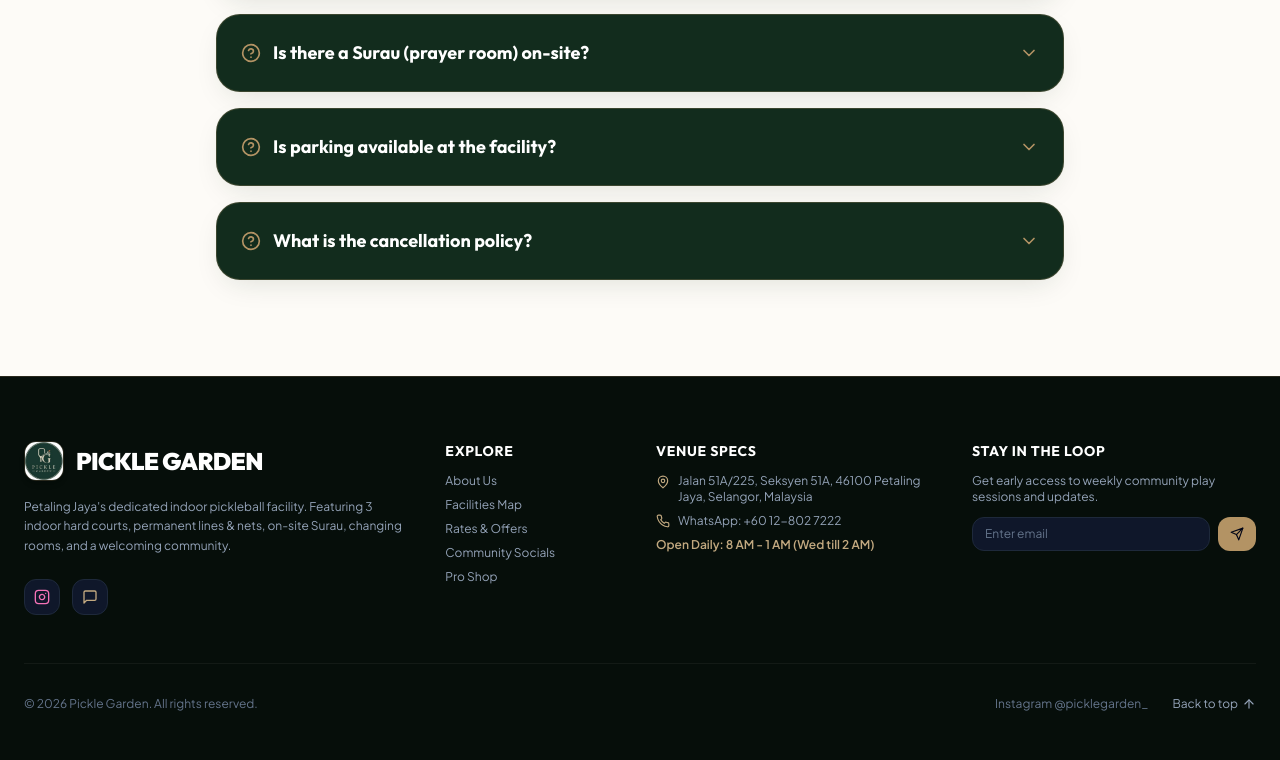
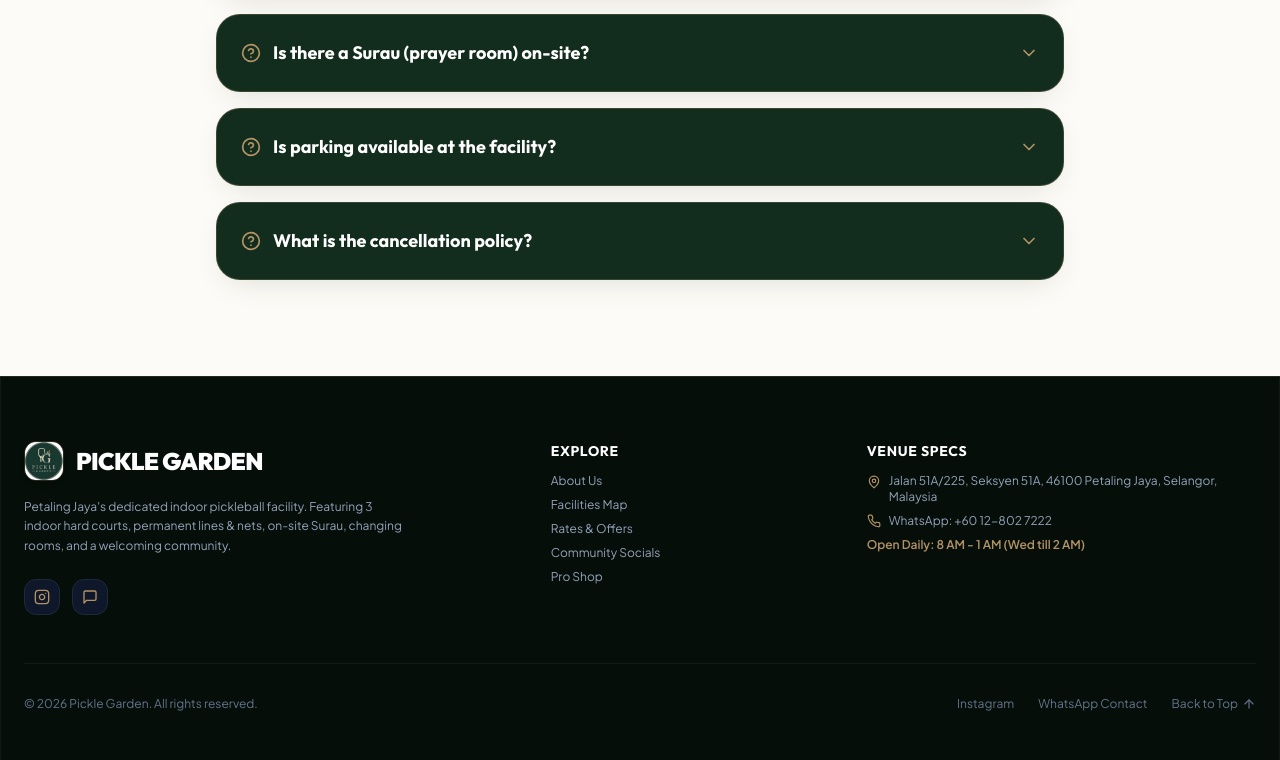
Before and after one commit to farahnini/Pickle-Garden, a React (Vite) app: page / in a window 1280 px wide. Shown: the part 9597-10357 px from the top of the page. Built offline with nearby package versions, Linux system fonts and the light colour scheme; a web font is replaced by a local one.

Commit message:
Remove newsletter signup from footer

```diff
--- a/src/components/Footer.jsx
+++ b/src/components/Footer.jsx
@@ -1,29 +1,24 @@
-import React, { useState } from 'react';
+import React from 'react';
 import { VENUE_INFO } from '../data/mockData';
-import { Instagram, MapPin, Phone, MessageSquare, ArrowUp, Send, CheckCircle2 } from 'lucide-react';
+import { Instagram, MapPin, Phone, MessageSquare, ArrowUp } from 'lucide-react';
 
 export default function Footer() {
-  const [subscribed, setSubmitted] = useState(false);
-  const [email, setEmail] = useState('');
-
-  const handleSubscribe = (e) => {
-    e.preventDefault();
-    if (email) setSubmitted(true);
-  };
-
   const scrollToTop = () => {
     window.scrollTo({ top: 0, behavior: 'smooth' });
   };
 
   return (
-    <footer className="bg-[#060e0a] border-t border-pickle-500/20 text-slate-400 text-sm relative pt-16 pb-12">
-      <div className="max-w-7xl mx-auto px-4 sm:px-6 space-y-12">
+    <footer className="bg-[#060e0a] border-t border-[#b39364]/20 text-slate-400 text-sm relative pt-16 pb-12">
+      {/* Structural lines */}
+      <div className="absolute inset-0 border-x border-white/5 max-w-7xl mx-auto pointer-events-none" />
+
+      <div className="max-w-7xl mx-auto px-4 sm:px-6 space-y-12 relative z-10">
 
         {/* Top Footer Grid */}
         <div className="grid grid-cols-1 md:grid-cols-2 lg:grid-cols-12 gap-8">
 
-          {/* Brand Column (4 cols) */}
-          <div className="lg:col-span-4 space-y-4">
+          {/* Brand Column (5 cols) */}
+          <div className="lg:col-span-5 space-y-4">
             <div className="flex items-center gap-3">
               <div className="w-10 h-10 rounded-xl overflow-hidden shadow-md shrink-0 border border-[#b39364]/20">
                 <img src="./assets/logo.jpg" alt="Pickle Garden Logo" className="w-full h-full object-cover" />
@@ -42,7 +37,7 @@ export default function Footer() {
                 href={VENUE_INFO.instagramUrl}
                 target="_blank"
                 rel="noreferrer"
-                className="w-9 h-9 rounded-xl bg-slate-900 border border-slate-800 flex items-center justify-center text-pink-400 hover:text-white hover:bg-pink-600 hover:border-pink-500 transition-all"
+                className="w-9 h-9 rounded-xl bg-slate-900 border border-slate-800 flex items-center justify-center text-[#b39364] hover:text-white hover:bg-pink-600 hover:border-pink-500 transition-all"
                 aria-label="Instagram"
               >
                 <Instagram className="w-4 h-4" />
@@ -51,7 +46,7 @@ export default function Footer() {
                 href={VENUE_INFO.whatsappUrl}
                 target="_blank"
                 rel="noreferrer"
-                className="w-9 h-9 rounded-xl bg-slate-900 border border-slate-800 flex items-center justify-center text-pickle-400 hover:text-white hover:bg-pickle-600 hover:border-pickle-500 transition-all"
+                className="w-9 h-9 rounded-xl bg-slate-900 border border-slate-800 flex items-center justify-center text-[#b39364] hover:text-white hover:bg-green-600 hover:border-green-500 transition-all"
                 aria-label="WhatsApp"
               >
                 <MessageSquare className="w-4 h-4" />
@@ -59,64 +54,34 @@ export default function Footer() {
             </div>
           </div>
 
-          {/* Quick Links (2 cols) */}
-          <div className="lg:col-span-2 space-y-3">
+          {/* Quick Links (3 cols) */}
+          <div className="lg:col-span-3 space-y-3">
             <div className="font-display font-bold text-white text-sm uppercase tracking-wider">Explore</div>
             <ul className="space-y-2 text-xs">
-              <li><a href="#about" className="hover:text-pickle-400 transition-colors">About Us</a></li>
-              <li><a href="#courts" className="hover:text-pickle-400 transition-colors">Facilities Map</a></li>
-              <li><a href="#rates" className="hover:text-pickle-400 transition-colors">Rates & Offers</a></li>
-              <li><a href="#open-play" className="hover:text-pickle-400 transition-colors">Community Socials</a></li>
-              <li><a href="#pro-shop" className="hover:text-pickle-400 transition-colors">Pro Shop</a></li>
+              <li><a href="#about" className="hover:text-[#b39364] transition-colors">About Us</a></li>
+              <li><a href="#courts" className="hover:text-[#b39364] transition-colors">Facilities Map</a></li>
+              <li><a href="#rates" className="hover:text-[#b39364] transition-colors">Rates & Offers</a></li>
+              <li><a href="#open-play" className="hover:text-[#b39364] transition-colors">Community Socials</a></li>
+              <li><a href="#pro-shop" className="hover:text-[#b39364] transition-colors">Pro Shop</a></li>
             </ul>
           </div>
 
-          {/* Information (3 cols) */}
-          <div className="lg:col-span-3 space-y-3">
+          {/* Information (4 cols) */}
+          <div className="lg:col-span-4 space-y-3">
             <div className="font-display font-bold text-white text-sm uppercase tracking-wider">Venue Specs</div>
             <ul className="space-y-2 text-xs">
               <li className="flex items-start gap-2">
-                <MapPin className="w-3.5 h-3.5 text-pickle-400 shrink-0 mt-0.5" />
+                <MapPin className="w-3.5 h-3.5 text-[#b39364] shrink-0 mt-0.5" />
                 <span>{VENUE_INFO.address}</span>
               </li>
               <li className="flex items-center gap-2">
-                <Phone className="w-3.5 h-3.5 text-pickle-400" />
+                <Phone className="w-3.5 h-3.5 text-[#b39364]" />
                 <span>WhatsApp: {VENUE_INFO.phoneDisplay}</span>
               </li>
-              <li className="text-pickle-400 font-semibold">
+              <li className="text-[#b39364] font-semibold">
                 Open Daily: 8 AM - 1 AM (Wed till 2 AM)
               </li>
             </ul>
-          </div>
-
-          {/* Newsletter Column (3 cols) */}
-          <div className="lg:col-span-3 space-y-3">
-            <div className="font-display font-bold text-white text-sm uppercase tracking-wider">Stay In The Loop</div>
-            <p className="text-xs text-slate-400">Get early access to weekly community play sessions and updates.</p>
-
-            {subscribed ? (
-              <div className="p-3 bg-pickle-500/20 border border-pickle-500/40 rounded-xl text-xs text-pickle-300 flex items-center gap-2">
-                <CheckCircle2 className="w-4 h-4 text-pickle-400 shrink-0" />
-                <span>Subscribed! Check your inbox.</span>
-              </div>
-            ) : (
-              <form onSubmit={handleSubscribe} className="flex gap-2">
-                <input
-                  type="email"
-                  required
-                  placeholder="Enter email"
-                  value={email}
-                  onChange={(e) => setEmail(e.target.value)}
-                  className="w-full bg-slate-900 border border-slate-800 rounded-xl px-3 py-2 text-xs text-white placeholder-slate-500 focus:border-pickle-400 focus:outline-none"
-                />
-                <button
-                  type="submit"
-                  className="bg-pickle-500 text-slate-950 font-bold px-3 py-2 rounded-xl text-xs hover:bg-pickle-400 transition-colors cursor-pointer"
-                >
-                  <Send className="w-3.5 h-3.5" />
-                </button>
-              </form>
-            )}
           </div>
 
         </div>
@@ -127,14 +92,17 @@ export default function Footer() {
             © {new Date().getFullYear()} {VENUE_INFO.name}. All rights reserved.
           </div>
           <div className="flex items-center gap-6">
-            <a href={VENUE_INFO.instagramUrl} target="_blank" rel="noreferrer" className="hover:text-pink-400 transition-colors">
-              Instagram {VENUE_INFO.instagram}
+            <a href={VENUE_INFO.instagramUrl} target="_blank" rel="noreferrer" className="hover:text-[#b39364] transition-colors">
+              Instagram
+            </a>
+            <a href={VENUE_INFO.whatsappUrl} target="_blank" rel="noreferrer" className="hover:text-[#b39364] transition-colors">
+              WhatsApp Contact
             </a>
             <button
               onClick={scrollToTop}
-              className="flex items-center gap-1 text-slate-400 hover:text-pickle-400 transition-colors cursor-pointer"
+              className="flex items-center gap-1 hover:text-white transition-colors cursor-pointer"
             >
-              <span>Back to top</span>
+              <span>Back to Top</span>
               <ArrowUp className="w-3.5 h-3.5" />
             </button>
           </div>
```
Also changed, not shown: 1 other file (tests, documents, lock files or other folders).
